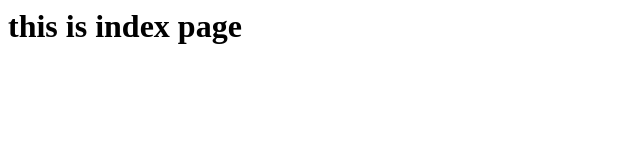
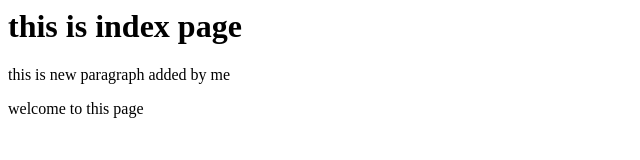
Before and after one commit to RakshithaUmesh1/DummyRepo, a plain HTML site: page index.html in a window 1280 px wide. Shown: the whole page, without its empty margins (0-640 px from the left). Drawn offline with Linux system fonts and the light colour scheme.

Commit message:
new lines added

```diff
--- a/index.html
+++ b/index.html
@@ -1 +1,5 @@
 <h1>this is index page </h1>
+
+<p>this is new paragraph added by me</p>
+
+<p>welcome to this page </p>
```
